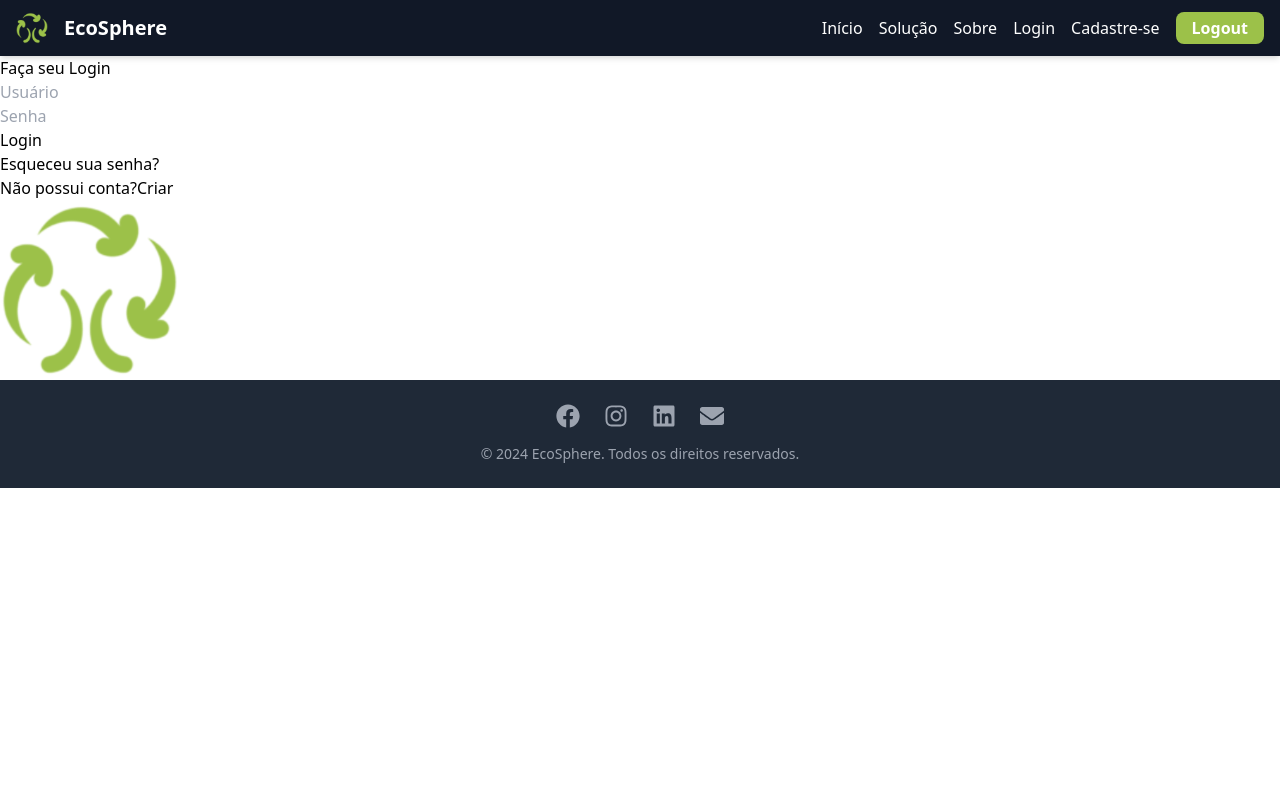
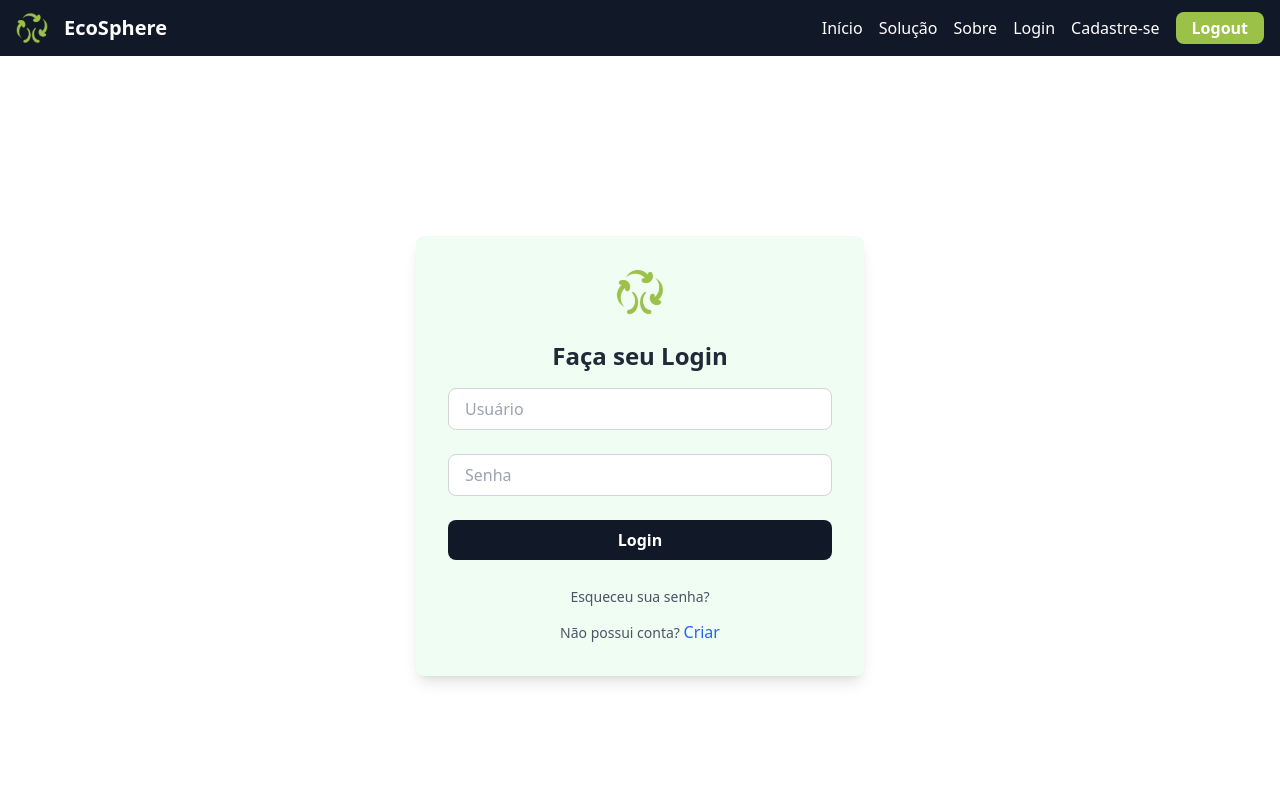
Before and after one commit to Arthurgaa/projetogs, a React (Vite) app: page /login in a window 1280 px wide. Shown: the top 800 px of the page. Built offline with nearby package versions, Linux system fonts and the light colour scheme; data requests are answered from the project's data file.

Commit message:
Estilização geral e formulários funcionais

```diff
--- a/dados.json
+++ b/dados.json
@@ -1,13 +1,19 @@
 {
-    "usuarios":[
+  "usuarios": [
     {
       "usuario": "Admin",
-            "senha": "123456"
+      "senha": "123456",
+      "id": "f158"
     },
     {
       "usuario": "Fiap",
-            "senha": "12345"
+      "senha": "12345",
+      "id": "a38a"
+    },
+    {
+      "id": "d4d5",
+      "usuario": "Arthurga",
+      "senha": "1234567"
     }
-
   ]
 }
--- a/src/components/Footer.jsx
+++ b/src/components/Footer.jsx
@@ -3,26 +3,26 @@ import { FaFacebook, FaInstagram, FaLinkedin, FaEnvelope } from 'react-icons/fa'
 
 const Footer = () => {
     return (
-        <footer className="bg-gray-800 text-white py-6">
+        <footer className="bg-[#111827] text-white py-6">
             <div className="container mx-auto flex flex-col items-center">
                 {/* Social Icons */}
                 <div className="flex space-x-6 mb-4">
-                    <a href="https://facebook.com" target="_blank" rel="noopener noreferrer" className="text-gray-400 hover:text-white transition-colors duration-300">
+                    <a href="https://facebook.com" target="_blank" rel="noopener noreferrer" className="text-white hover:text-gray-300 transition-colors duration-300">
                         <FaFacebook size={24} />
                     </a>
-                    <a href="https://instagram.com" target="_blank" rel="noopener noreferrer" className="text-gray-400 hover:text-white transition-colors duration-300">
+                    <a href="https://instagram.com" target="_blank" rel="noopener noreferrer" className="text-white hover:text-gray-300 transition-colors duration-300">
                         <FaInstagram size={24} />
                     </a>
-                    <a href="https://linkedin.com" target="_blank" rel="noopener noreferrer" className="text-gray-400 hover:text-white transition-colors duration-300">
+                    <a href="https://linkedin.com" target="_blank" rel="noopener noreferrer" className="text-white hover:text-gray-300 transition-colors duration-300">
                         <FaLinkedin size={24} />
                     </a>
-                    <a href="mailto:seuemail@dominio.com" className="text-gray-400 hover:text-white transition-colors duration-300">
+                    <a href="mailto:seuemail@dominio.com" className="text-white hover:text-gray-300 transition-colors duration-300">
                         <FaEnvelope size={24} />
                     </a>
                 </div>
 
                 {/* Footer Text */}
-                <p className="text-gray-400 text-sm">&copy; {new Date().getFullYear()} EcoSphere. Todos os direitos reservados.</p>
+                <p className="text-white text-sm">&copy; {new Date().getFullYear()} EcoSphere. Todos os direitos reservados.</p>
             </div>
         </footer>
     );
--- a/src/components/Nav.jsx
+++ b/src/components/Nav.jsx
@@ -1,14 +1,20 @@
 import { Link, useNavigate } from 'react-router-dom';
+import { useState } from 'react';
 import logo from '/public/logo.png'; // Atualize o caminho conforme necessário
 
 const Nav = () => {
+  const [mensagem, setMensagem] = useState('');
   const navigate = useNavigate();
 
   // Função de logout
   const handleLogout = () => {
     sessionStorage.removeItem('usuario');
     sessionStorage.removeItem('senha');
-    navigate('/');
+    setMensagem("Usuário deslogado com sucesso!");
+    setTimeout(() => {
+      setMensagem(''); // Limpa a mensagem após 2 segundos
+      navigate('/');   // Redireciona para a página inicial
+    }, 2000); // Tempo de exibição da mensagem em milissegundos
   };
 
   return (
@@ -19,6 +25,7 @@ const Nav = () => {
           <img src={logo} alt="Logo" className="h-8 w-auto" />
           <Link to="/" className="text-xl font-semibold hover:text-gray-400">EcoSphere</Link>
         </div>
+
         {/* Links de navegação */}
         <div className="flex items-center space-x-4">
           <Link to="/" className="hover:text-gray-400">Início</Link>
@@ -34,6 +41,13 @@ const Nav = () => {
           </button>
         </div>
       </div>
+
+      {/* Mensagem de logout */}
+      {mensagem && (
+        <div className="text-center bg-green-500 text-white py-2">
+          {mensagem}
+        </div>
+      )}
     </nav>
   );
 };
--- a/src/routes/Cadastrar.jsx
+++ b/src/routes/Cadastrar.jsx
@@ -1,9 +1,108 @@
-const Cadastrar=()=>{
-    return(
-        <>
-        <h1>Cadastrar</h1>
-        </>
-    )
-}
+import { useState } from "react";
+import { useNavigate } from 'react-router-dom';
 
-export default Cadastrar
+const Cadastrar = () => {
+    const [formData, setFormData] = useState({
+        usuario: '',
+        senha: ''
+    });
+    const [mensagemErro, setMensagemErro] = useState('');
+    const navigate = useNavigate();
+
+    const handleChange = (e) => {
+        setFormData({
+            ...formData,
+            [e.target.name]: e.target.value
+        });
+    };
+
+    const handleSubmit = (e) => {
+        e.preventDefault();
+        setMensagemErro(''); // Reseta a mensagem de erro ao tentar enviar o formulário novamente
+
+        // Verifica se o usuário já existe
+        fetch("http://localhost:5000/usuarios")
+            .then((res) => res.json())
+            .then((usuarios) => {
+                // Verifica se o nome de usuário já está cadastrado
+                const usuarioExistente = usuarios.find(
+                    (usuario) => usuario.usuario === formData.usuario
+                );
+
+                if (usuarioExistente) {
+                    // Define a mensagem de erro caso o usuário já exista
+                    setMensagemErro("Esse usuário já existe.");
+                } else {
+                    // Caso o usuário não exista, cadastra o novo usuário
+                    fetch("http://localhost:5000/usuarios", {
+                        method: "POST",
+                        headers: {
+                            "Content-Type": "application/json"
+                        },
+                        body: JSON.stringify(formData)
+                    })
+                    .then((res) => {
+                        if (res.ok) {
+                            navigate('/login'); // Redireciona para o login após cadastrar
+                        } else {
+                            alert("Erro ao cadastrar usuário");
+                        }
+                    })
+                    .catch((error) => console.error("Erro ao cadastrar usuário:", error));
+                }
+            })
+            .catch((error) => console.error("Erro ao buscar usuários:", error));
+    };
+
+    return (
+        <section className="flex items-center justify-center min-h-screen bg-white">
+            <div className="bg-[#EFFDF3] p-8 rounded-lg shadow-lg w-full max-w-md">
+                <img src="/logo.png" alt="logo" className="mx-auto mb-6 h-12" />
+                <h2 className="text-center text-2xl font-bold text-gray-800 mb-4">Criar Conta</h2>
+                <form onSubmit={handleSubmit} className="space-y-6">
+                    <div>
+                        <input
+                            type="text"
+                            name="usuario"
+                            value={formData.usuario}
+                            onChange={handleChange}
+                            placeholder="Usuário"
+                            required
+                            className="w-full px-4 py-2 border border-gray-300 rounded-lg focus:outline-none focus:ring-2 focus:ring-blue-500"
+                        />
+                    </div>
+                    <div>
+                        <input
+                            type="password"
+                            name="senha"
+                            value={formData.senha}
+                            onChange={handleChange}
+                            placeholder="Senha"
+                            required
+                            className="w-full px-4 py-2 border border-gray-300 rounded-lg focus:outline-none focus:ring-2 focus:ring-blue-500"
+                        />
+                    </div>
+                    {mensagemErro && (
+                        <p className="text-red-500 text-center">{mensagemErro}</p>
+                    )}
+                    <div>
+                        <button
+                            type="submit"
+                            className="w-full bg-[#111827] text-white font-semibold py-2 rounded-lg transition duration-200"
+                        >
+                            Cadastrar
+                        </button>
+                    </div>
+                </form>
+                <ul className="mt-6 text-center space-y-3 text-gray-600">
+                    <li>
+                        <span className="text-sm">Já possui conta? </span>
+                        <a href="/login" className="text-blue-600 hover:underline">Login</a>
+                    </li>
+                </ul>
+            </div>
+        </section>
+    );
+};
+
+export default Cadastrar;
--- a/src/routes/Home.jsx
+++ b/src/routes/Home.jsx
@@ -16,7 +16,7 @@ const Home = () => {
     };
 
     return (
-        <div className="w-full min-h-screen flex flex-col">
+        <div className="w-full min-h-screen flex flex-col bg-white">
             {/* Banner */}
             <div className="w-full h-72 mb-12">
                 <Slider {...settings}>
@@ -37,17 +37,17 @@ const Home = () => {
                 <h2 className="text-4xl font-bold mb-12 text-gray-800">Nossa Solução</h2>
 
                 <div className="grid grid-cols-1 md:grid-cols-3 gap-12 w-full max-w-6xl">
-                    <Link to="/solucao#incentivo-energias-renovaveis" className="bg-white shadow-lg rounded-lg p-10 text-center transform transition duration-300 hover:scale-105 hover:shadow-2xl">
+                    <Link to="/solucao#incentivo-energias-renovaveis" className="bg-[#EFFDF3] shadow-lg rounded-lg p-10 text-center transform transition duration-300 hover:scale-105 hover:shadow-2xl">
                         <img src="/card1.jpeg" alt="Incentivo e Expansão de Energias Renováveis" className="w-full h-40 object-cover rounded mb-6" />
                         <h3 className="text-2xl font-semibold mb-4">Incentivo e Expansão de Energias Renováveis (Solar e Eólica)</h3>
                     </Link>
 
-                    <Link to="/solucao#desenvolvimento-armazenamento" className="bg-white shadow-lg rounded-lg p-10 text-center transform transition duration-300 hover:scale-105 hover:shadow-2xl">
+                    <Link to="/solucao#desenvolvimento-armazenamento" className="bg-[#EFFDF3] shadow-lg rounded-lg p-10 text-center transform transition duration-300 hover:scale-105 hover:shadow-2xl">
                         <img src="/card2.jpeg" alt="Desenvolvimento de Tecnologias de Armazenamento de Energia" className="w-full h-40 object-cover rounded mb-6" />
                         <h3 className="text-2xl font-semibold mb-4">Desenvolvimento de Tecnologias de Armazenamento de Energia</h3>
                     </Link>
 
-                    <Link to="/solucao#mobilidade-eletrica" className="bg-white shadow-lg rounded-lg p-10 text-center transform transition duration-300 hover:scale-105 hover:shadow-2xl">
+                    <Link to="/solucao#mobilidade-eletrica" className="bg-[#EFFDF3] shadow-lg rounded-lg p-10 text-center transform transition duration-300 hover:scale-105 hover:shadow-2xl">
                         <img src="/card3.jpeg" alt="Investimento em Infraestruturas de Mobilidade Elétrica" className="w-full h-40 object-cover rounded mb-6" />
                         <h3 className="text-2xl font-semibold mb-4">Investimento em Infraestruturas de Mobilidade Elétrica</h3>
                     </Link>
--- a/src/routes/Login.jsx
+++ b/src/routes/Login.jsx
@@ -2,20 +2,14 @@ import { useRef, useState, useEffect } from "react";
 import { useNavigate } from 'react-router-dom';
 
 const Login = () => {
-    // Hook-useRef pega a referência de um componente ou elemento do DOM
     const usuario = useRef();
     const senha = useRef();
-
-    // Hook-useState - Manipula o estado da variável
     const [usuarios, setUsuarios] = useState([]);
-
-    // Hook -useNavigate- redireciona para outro componente
+    const [mensagem, setMensagem] = useState('');
     const navigate = useNavigate();
 
-    // Função de validação
     function validar() {
         for (let i = 0; i < usuarios.length; i++) {
-            // Comparação de senhas e usuários como strings
             if (
                 usuarios[i].usuario === usuario.current.value &&
                 usuarios[i].senha === senha.current.value
@@ -26,83 +20,77 @@ const Login = () => {
         return false;
     }
 
-    // Função handleSubmit
     const handleSubmit = (e) => {
-        // Previne que a página faça qualquer modificação, ex: reload
         e.preventDefault();
         if (validar()) {
-            // Criando a autenticação
             let token =
                 Math.random().toString(16).substring(2) +
                 Math.random().toString(16).substring(2);
             sessionStorage.setItem("usuario", usuario.current.value);
             sessionStorage.setItem("senha", token);
+            setMensagem("Usuário logado com sucesso!");
+            setTimeout(() => {
                 navigate("/");
+            }, 2000); // Redireciona após 2 segundos
         } else {
             alert("Usuário ou senha inválidos");
         }
     }
 
-    // Hook-useEffect para buscar os dados do login no json
     useEffect(() => {
-        // Pega os dados do json
         fetch("http://localhost:5000/usuarios")
             .then((res) => res.json())
-            .then((res) => {
-                // Atualiza o estado com os dados recebidos
-                setUsuarios(res);
-            })
-            .catch((err) => console.log(err)); // Em caso de erro
+            .then((res) => setUsuarios(res))
+            .catch((err) => console.log(err));
     }, []);
 
     return (
-        <section className="container">
-            <div className="container-login">
-                <div className="login">
-
-                    <form className="login-form" onSubmit={handleSubmit}>
-                        <span className="titulo-login">Faça seu Login</span>
-
-                        <div className="w-input">
+        <section className="flex items-center justify-center min-h-screen bg-white">
+            <div className="bg-[#EFFDF3] p-8 rounded-lg shadow-lg w-full max-w-md">
+                <img src="/logo.png" alt="logo" className="mx-auto mb-6 h-12" />
+                <h2 className="text-center text-2xl font-bold text-gray-800 mb-4">Faça seu Login</h2>
+                {mensagem && (
+                    <div className="mb-4 p-2 text-center text-green-600 font-medium">
+                        {mensagem}
+                    </div>
+                )}
+                <form onSubmit={handleSubmit} className="space-y-6">
+                    <div>
                         <input
                             type="text"
-                                className="input-form"
                             id="usuario"
                             ref={usuario}
-                                placeholder="Usuário" // Adicionando placeholder para melhor acessibilidade
+                            placeholder="Usuário"
+                            className="w-full px-4 py-2 border border-gray-300 rounded-lg focus:outline-none focus:ring-2 focus:ring-blue-500"
                         />
                     </div>
-
-                        <div className="w-input">
+                    <div>
                         <input
                             type="password"
-                                className="input-form"
                             id="senha"
                             ref={senha}
-                                placeholder="Senha" // Adicionando placeholder
+                            placeholder="Senha"
+                            className="w-full px-4 py-2 border border-gray-300 rounded-lg focus:outline-none focus:ring-2 focus:ring-blue-500"
                         />
                     </div>
-
-                        <div className="login-btn">
-                            <button type="submit" className="login-form-btn">Login</button>
+                    <div>
+                        <button
+                            type="submit"
+                            className="w-full bg-[#111827] text-white font-semibold py-2 rounded-lg transition duration-200"
+                        >
+                            Login
+                        </button>
                     </div>
-
-                        {/* Seção de links úteis */}
-                        <ul className="uteis">
+                </form>
+                <ul className="mt-6 text-center space-y-3 text-gray-600">
                     <li>
-                                <span className="texto1">Esqueceu sua senha?</span>
+                        <span className="text-sm">Esqueceu sua senha?</span>
                     </li>
                     <li>
-                                <span className="texto1">Não possui conta?</span>
-                                <a href="/cadastrar">
-                                    Criar
-                                </a>
+                        <span className="text-sm">Não possui conta? </span>
+                        <a href="/cadastrar" className="text-blue-600 hover:underline">Criar</a>
                     </li>
                 </ul>
-
-                    </form>
-                </div>
-                <img src="/logo.png" alt="logo" />
             </div>
         </section>
     );
```
Lines whose indentation alone changed are shown as unchanged.
